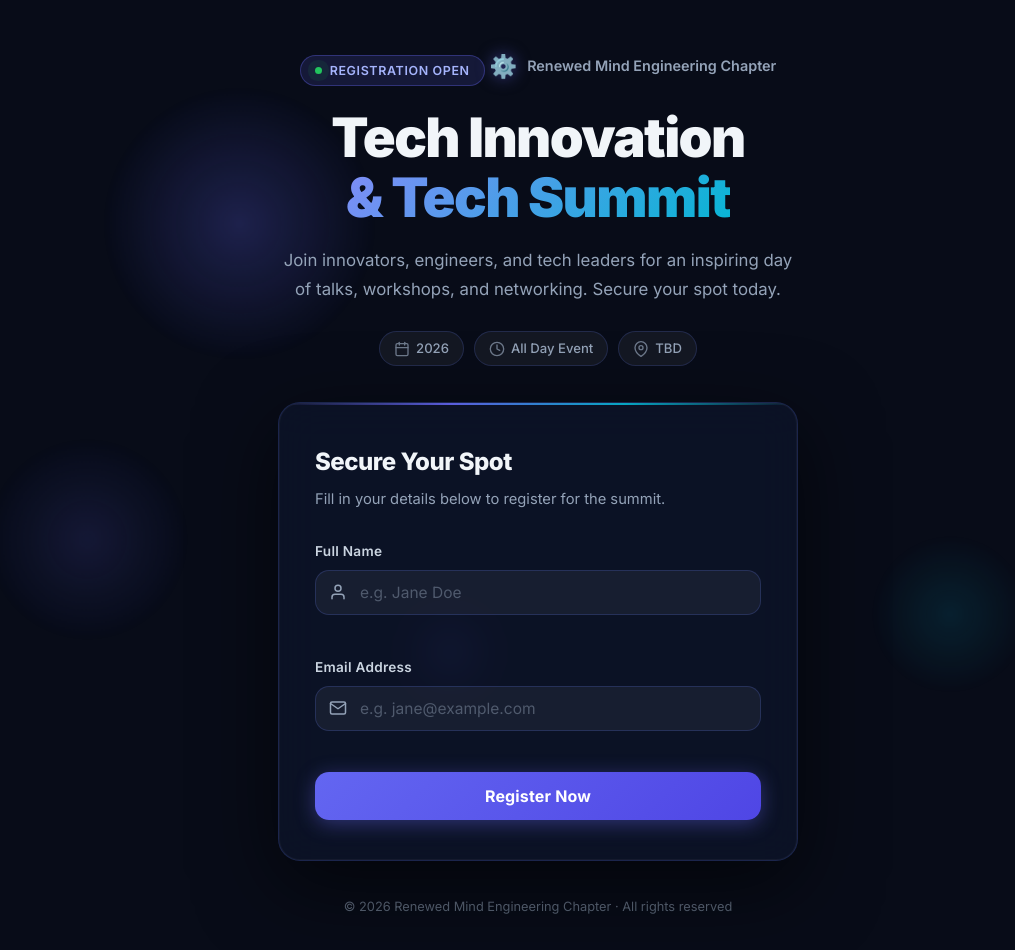
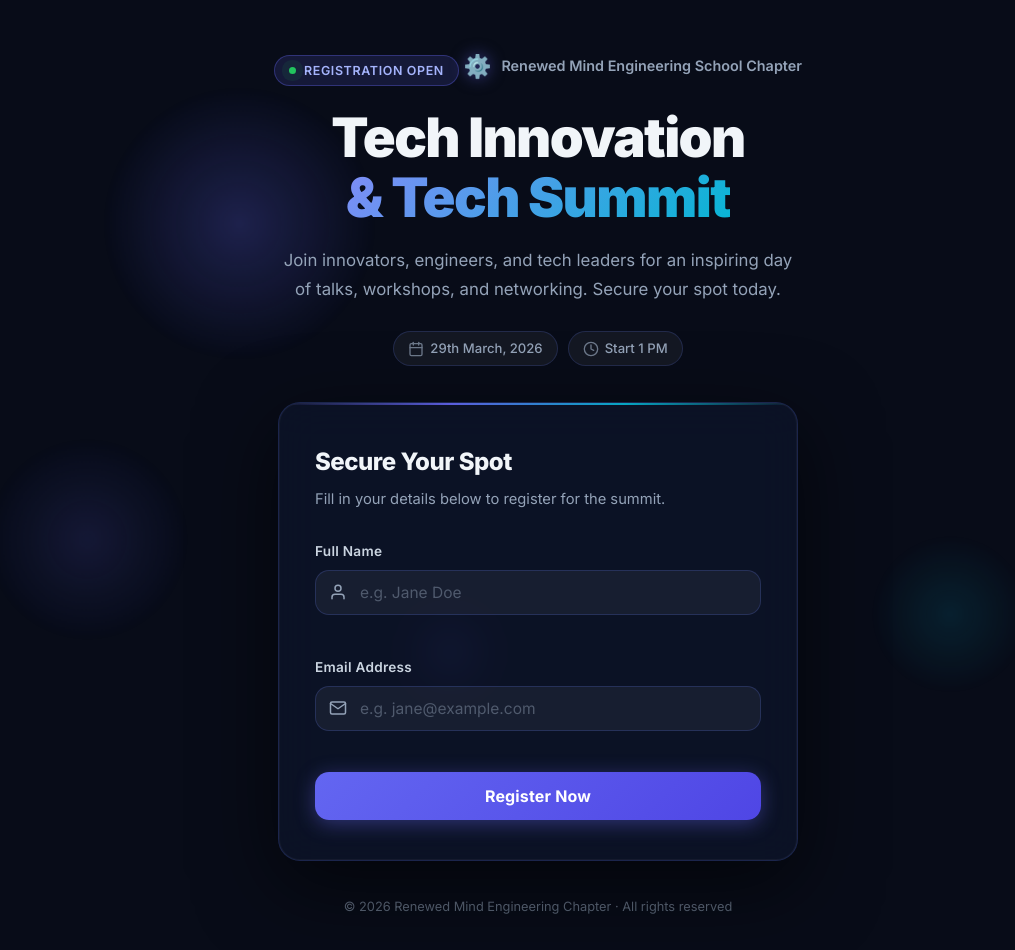
Before and after one commit to Agafina/renewed-mind-, a website: page public/index.html in a window 1280 px wide. Shown: the whole page, without its empty margins (102-1117 px from the left). Drawn offline with Linux system fonts and the light colour scheme.

Commit message:
Update index.html

```diff
--- a/public/index.html
+++ b/public/index.html
@@ -28,7 +28,7 @@
       </div>
       <div class="org-logo" aria-label="Renewed Mind Engineering Chapter logo">
         <div class="logo-icon">⚙️</div>
-        <span>Renewed Mind Engineering Chapter</span>
+        <span>Renewed Mind Engineering School Chapter</span>
       </div>
       <h1 class="hero-title">
         Tech Innovation<br />
@@ -38,15 +38,11 @@
       <div class="event-meta">
         <div class="meta-chip" id="event-date">
           <svg xmlns="http://www.w3.org/2000/svg" width="16" height="16" viewBox="0 0 24 24" fill="none" stroke="currentColor" stroke-width="2" stroke-linecap="round" stroke-linejoin="round"><rect x="3" y="4" width="18" height="18" rx="2" ry="2"/><line x1="16" y1="2" x2="16" y2="6"/><line x1="8" y1="2" x2="8" y2="6"/><line x1="3" y1="10" x2="21" y2="10"/></svg>
-          2026
+          29th March, 2026
         </div>
         <div class="meta-chip">
           <svg xmlns="http://www.w3.org/2000/svg" width="16" height="16" viewBox="0 0 24 24" fill="none" stroke="currentColor" stroke-width="2" stroke-linecap="round" stroke-linejoin="round"><circle cx="12" cy="12" r="10"/><polyline points="12 6 12 12 16 14"/></svg>
-          All Day Event
-        </div>
-        <div class="meta-chip">
-          <svg xmlns="http://www.w3.org/2000/svg" width="16" height="16" viewBox="0 0 24 24" fill="none" stroke="currentColor" stroke-width="2" stroke-linecap="round" stroke-linejoin="round"><path d="M21 10c0 7-9 13-9 13s-9-6-9-13a9 9 0 0 1 18 0z"/><circle cx="12" cy="10" r="3"/></svg>
-          TBD
+          Start 1 PM
         </div>
       </div>
     </header>
```
